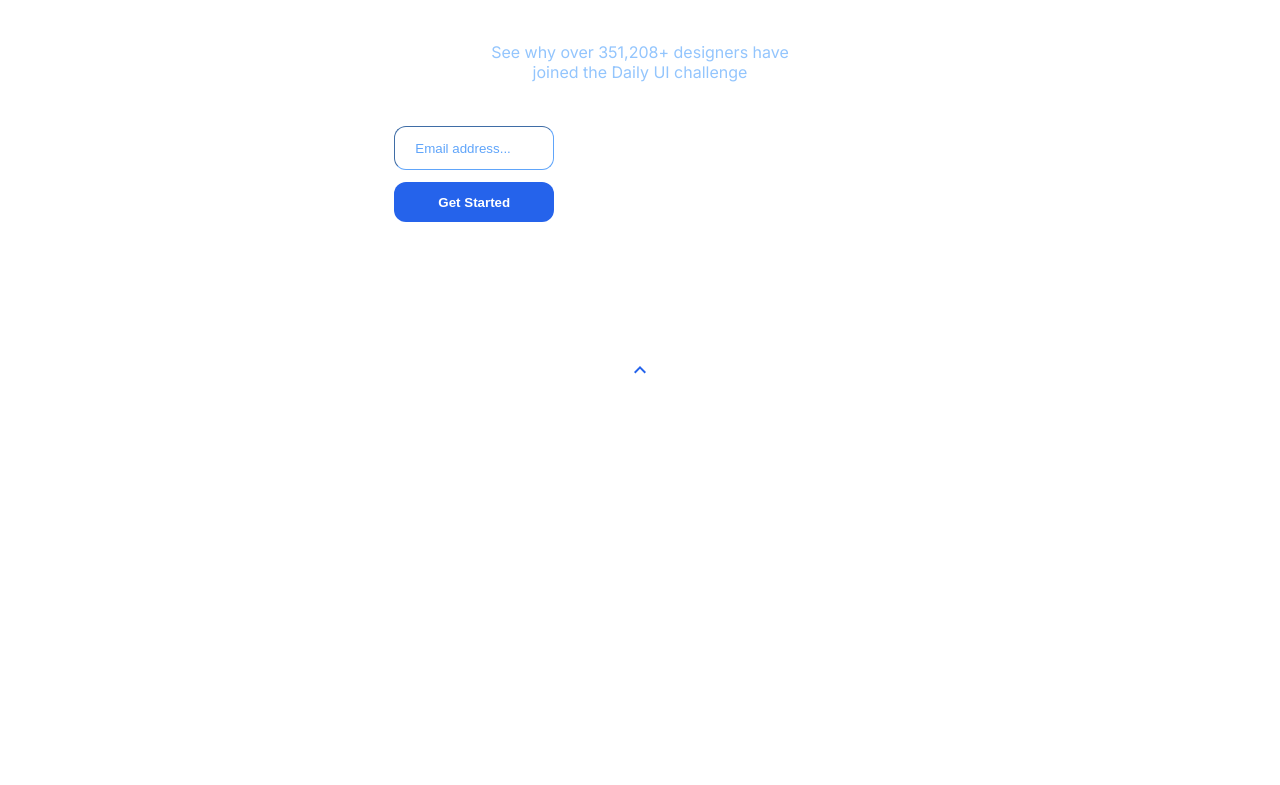
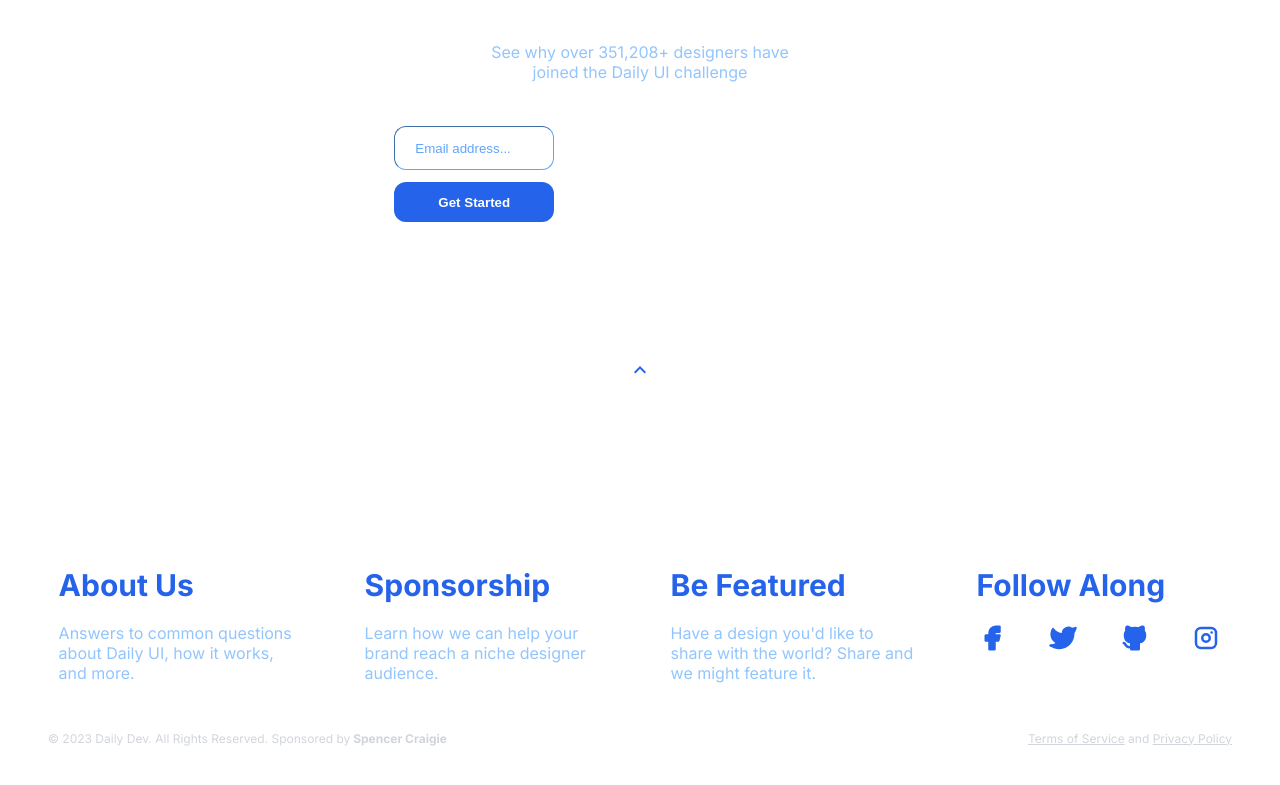
Before and after one commit to sscraigie/daily-ui, a Next.js app: page / in a window 1280 px wide. Shown: the part 3617-4402 px from the top of the page. Before the commit the page ends 4071 px from the top, so only its background shows below. Built offline with nearby package versions, Linux system fonts and the light colour scheme.

Commit message:
created footer

```diff
--- a/package.json
+++ b/package.json
@@ -13,6 +13,7 @@
     "@emotion/styled": "^11.11.0",
     "@mui/icons-material": "^5.14.9",
     "@mui/material": "^5.14.6",
+    "@tabler/icons-react": "^2.37.0",
     "@types/node": "20.5.6",
     "@types/react": "18.2.21",
     "@types/react-dom": "18.2.7",
--- /dev/null
+++ b/src/app/day/3/components/Footer.tsx
@@ -0,0 +1,80 @@
+import React from "react";
+import {
+  IconBrandFacebookFilled,
+  IconBrandGithubFilled,
+  IconBrandTwitterFilled,
+  IconBrandInstagram,
+} from "@tabler/icons-react";
+
+export const FooterRow = ({
+  title,
+  description,
+  children,
+}: {
+  title: string;
+  description?: string;
+  children?: React.ReactNode;
+}) => {
+  return (
+    <div className="sm:w-1/5">
+      <h1 className=" text-3xl font-bold text-blue-600 hover:text-red-300">
+        {title}
+      </h1>
+      <p className="text-blue-300">{description}</p>
+      {children}
+    </div>
+  );
+};
+
+export const Footer = () => {
+  return (
+    <div className="p-5">
+      <div className="flex flex-col justify-around sm:flex-row">
+        <FooterRow
+          title="About Us"
+          description="Answers to common questions about Daily UI, how it works, and more."
+        />
+        <FooterRow
+          title="Sponsorship"
+          description="Learn how we can help your brand reach a niche designer audience."
+        />
+        <FooterRow
+          title="Be Featured"
+          description="Have a design you'd like to share with the world? Share and we might feature it."
+        />
+        <FooterRow title="Follow Along">
+          <div className="flex justify-between">
+            <IconBrandFacebookFilled
+              size={30}
+              className="text-blue-600 hover:text-red-300"
+            />
+            <IconBrandTwitterFilled
+              size={30}
+              className="text-blue-600 hover:text-red-300"
+            />
+            <IconBrandGithubFilled
+              size={30}
+              className="text-blue-600 hover:text-red-300"
+            />
+            <IconBrandInstagram
+              size={30}
+              className="text-blue-600 hover:text-red-300"
+            />
+          </div>
+        </FooterRow>
+      </div>
+      <div className="text- flex justify-between p-5 text-xs text-gray-300">
+        <p>
+          © 2023 Daily Dev. All Rights Reserved. Sponsored by
+          <b> Spencer Craigie</b>
+        </p>
+        <p>
+          <a className="underline">Terms of Service</a> and{" "}
+          <a className="underline">Privacy Policy</a>
+        </p>
+      </div>
+    </div>
+  );
+};
+
+export default Footer;
--- a/src/app/day/3/page.tsx
+++ b/src/app/day/3/page.tsx
@@ -7,6 +7,7 @@
 import Testimonials from "./components/Testimonials";
 import UserFlow from "./components/UserFlow";
 import { SignUp } from "./components/SignUp";
+import Footer from "./components/Footer";
 
 export default function LandingPage() {
   return (
@@ -46,6 +47,7 @@
         </Motion>
         <UserFlow />
         <SignUp />
+        <Footer />
       </div>
     </div>
   );
```
Also changed, not shown: 1 other file (tests, documents, lock files or other folders).
